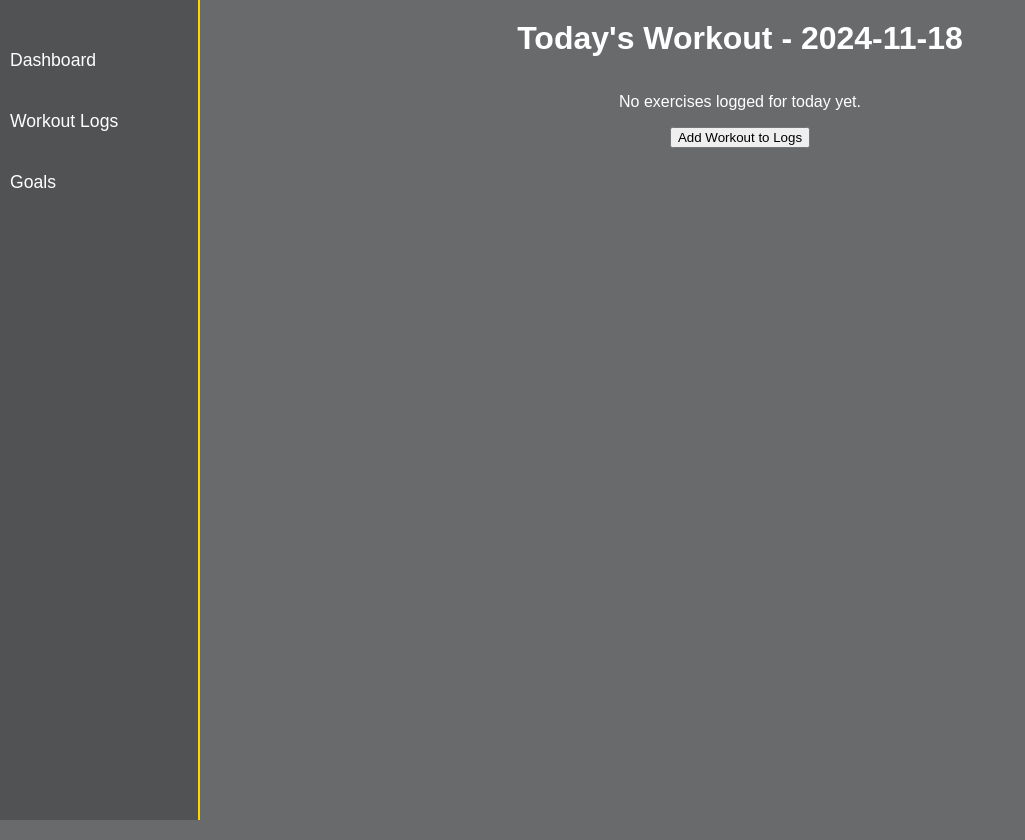
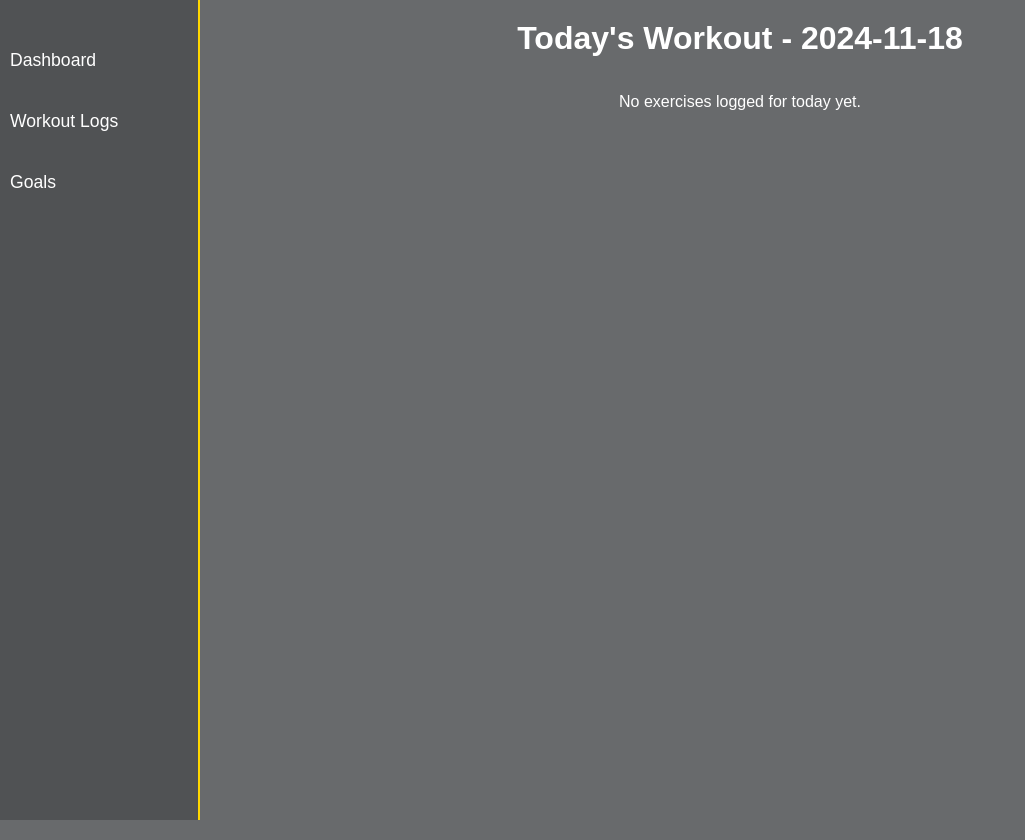
Before and after one commit to dkpunit/workout-tracker, a React (Create React App) app: page / in a window 1280 px wide. Shown: the whole page, without its empty margins (0-1025 px from the left). Built offline with nearby package versions, Linux system fonts and the light colour scheme.

Commit message:
updated Dashboard.js

```diff
--- a/src/routes/Dashboard.js
+++ b/src/routes/Dashboard.js
@@ -26,9 +26,6 @@ function Dashboard() {
           <ExerciseCard key={idx} exercise={exercise} />
         ))
       )}
-      <button className="add-workout-btn" onClick={handleAddWorkout}>
-        Add Workout to Logs
-      </button>
     </div>
   );
 }
```
